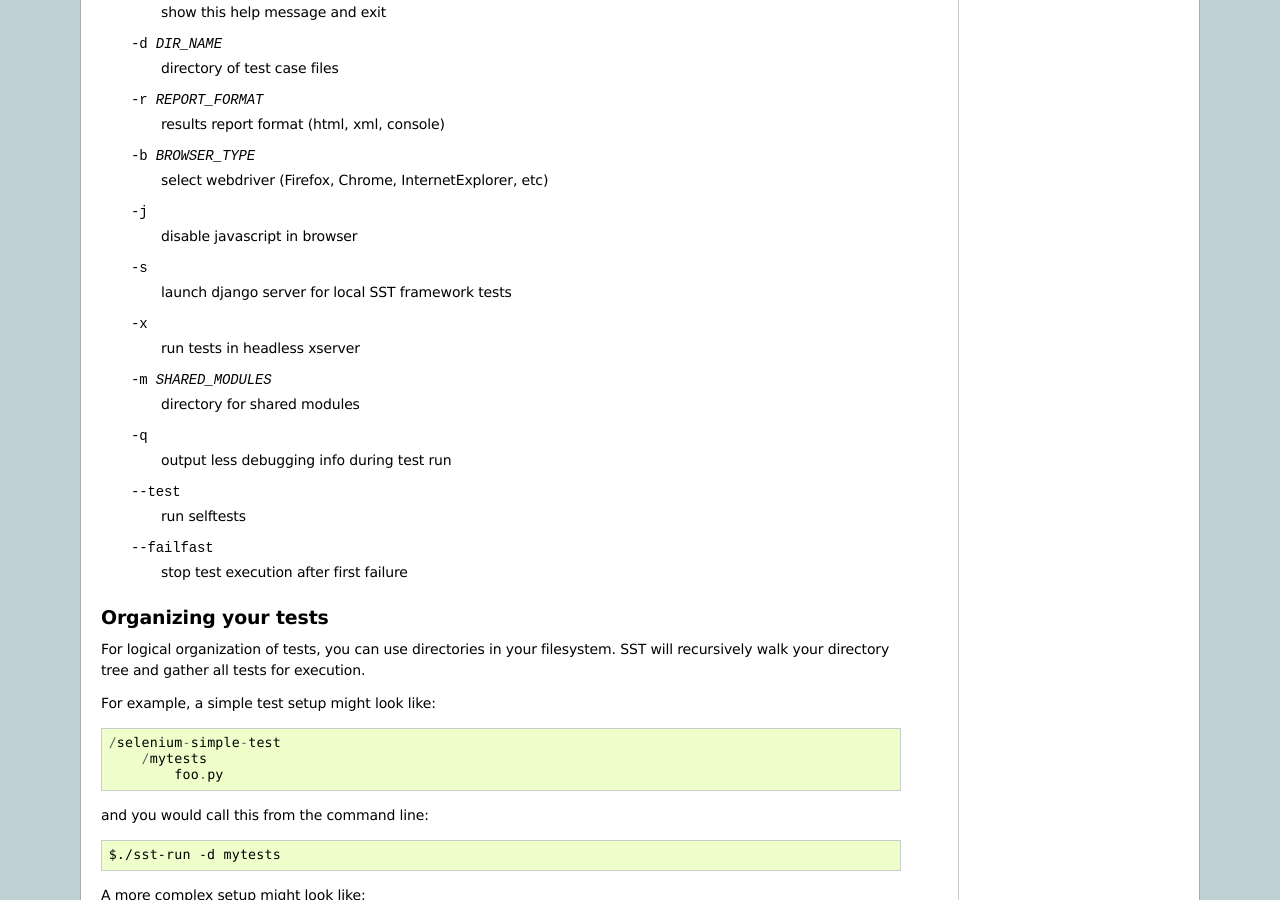
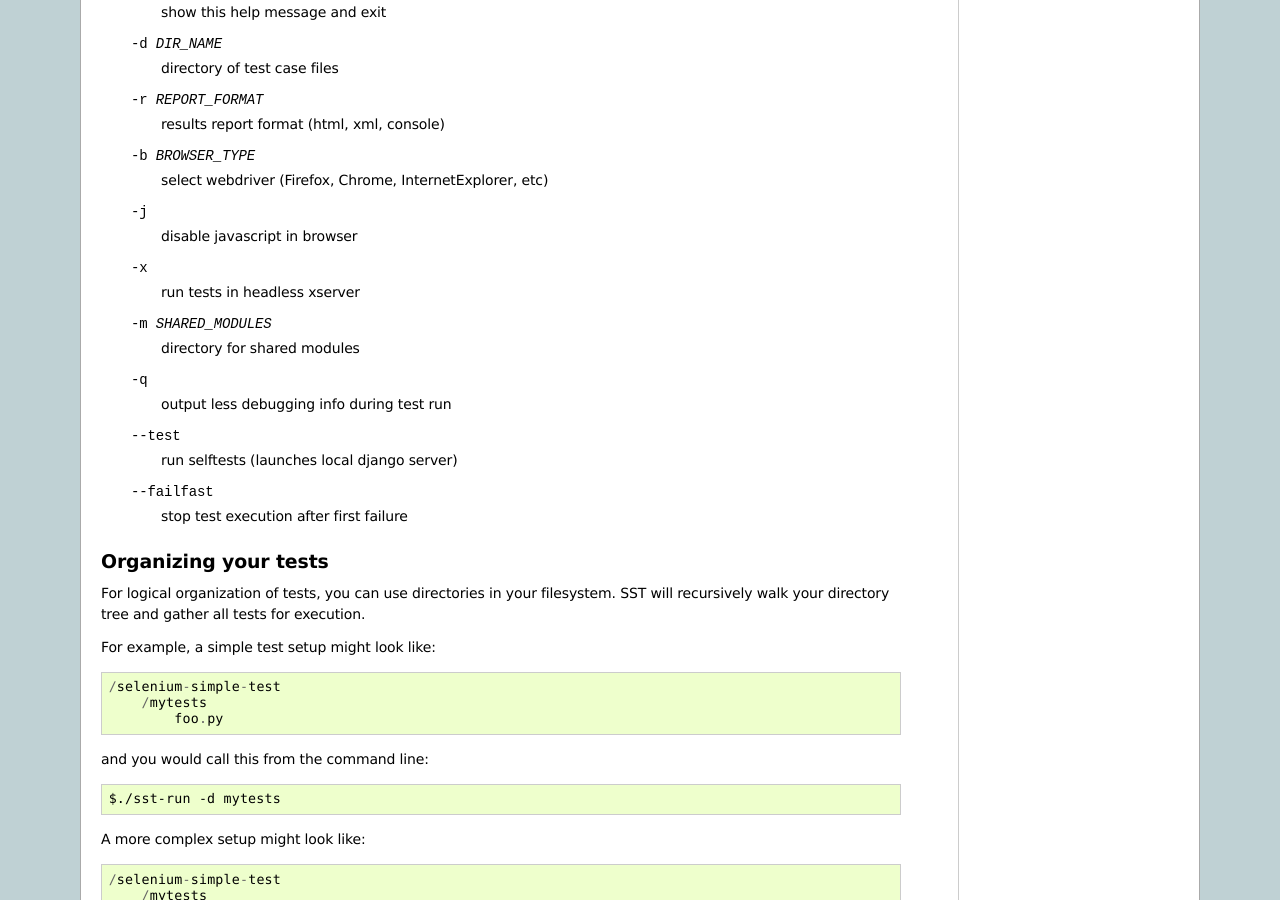
Before and after one commit to Work4Labs/selenium-simple-test, a Sphinx documentation site: the page built from docs/index.rst, in a window 1280 px wide and 900 px high, scrolled down 2521 px. Built offline with Sphinx 7.4.7, drawn with Linux system fonts in a browser that asks for light colours; pages that are not in the unit, such as notebooks, are missing from menus.

Commit message:
doc update

```diff
--- a/docs/index.rst
+++ b/docs/index.rst
@@ -180,11 +180,10 @@ Options:
   -r REPORT_FORMAT   results report format (html, xml, console)
   -b BROWSER_TYPE    select webdriver (Firefox, Chrome, InternetExplorer, etc)
   -j                 disable javascript in browser
-  -s                 launch django server for local SST framework tests
   -x                 run tests in headless xserver
   -m SHARED_MODULES  directory for shared modules
   -q                 output less debugging info during test run
-  --test             run selftests
+  --test             run selftests (launches local django server)
   --failfast         stop test execution after first failure
 
 
```
